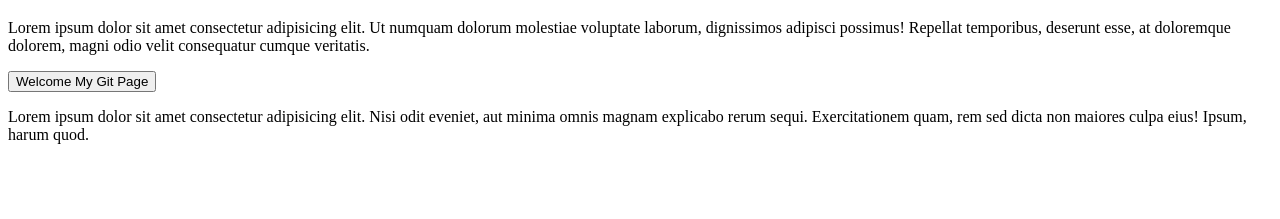
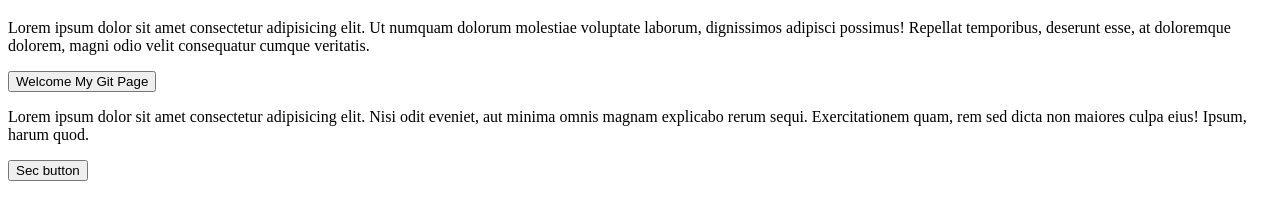
Before and after one commit to htetshinelynn/Project, a plain HTML site: page index.html in a window 1280 px wide. Shown: the part 61-280 px from the top of the page. Drawn offline with Linux system fonts and the light colour scheme.

Commit message:
sec button

```diff
--- a/index.html
+++ b/index.html
@@ -13,5 +13,7 @@
     <button>Welcome My Git Page</button>
 
     <p>Lorem ipsum dolor sit amet consectetur adipisicing elit. Nisi odit eveniet, aut minima omnis magnam explicabo rerum sequi. Exercitationem quam, rem sed dicta non maiores culpa eius! Ipsum, harum quod.</p>
+
+    <button>Sec button </button>
 </body>
 </html>
```
